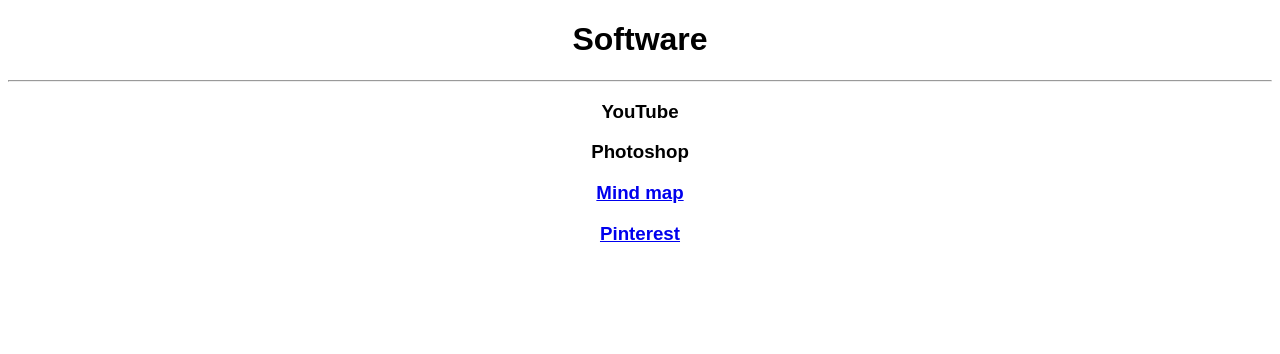
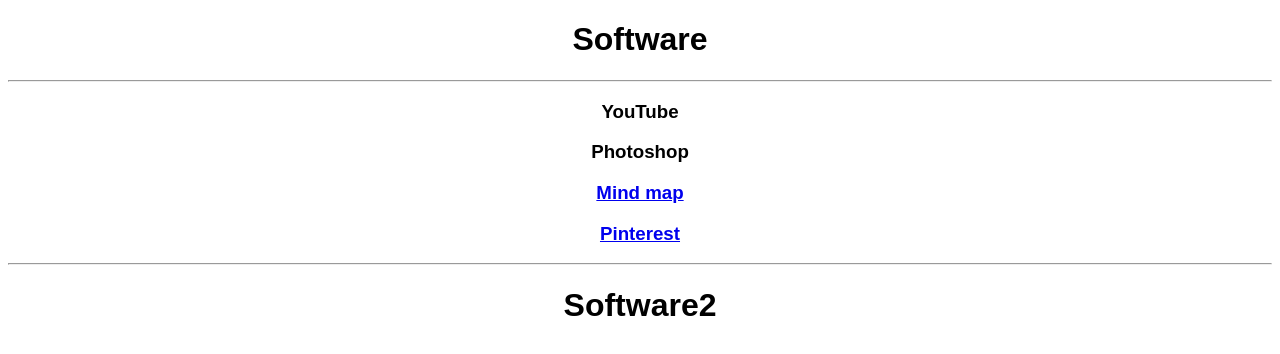
Before and after one commit to nakainanami/nakainanami.github.io, a plain HTML site: page software/software.html in a window 1280 px wide. Drawn offline with Linux system fonts and the light colour scheme.

Commit message:
abb files

```diff
--- a/software/software.html
+++ b/software/software.html
@@ -16,8 +16,8 @@
 <a href="https://www.pinterest.jp/nanaminakai/">
   <h3>Pinterest</h3></a>
 
-
-
+<hr>
+<h1>Software2</h1>
 
   </map>
 </font>
```
